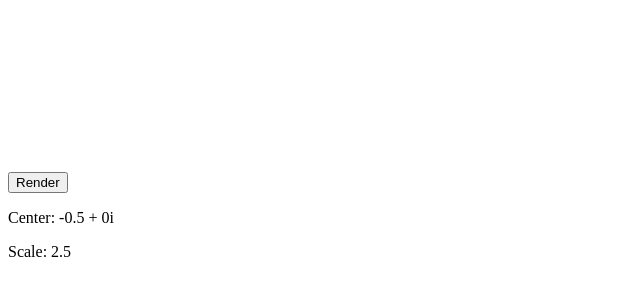
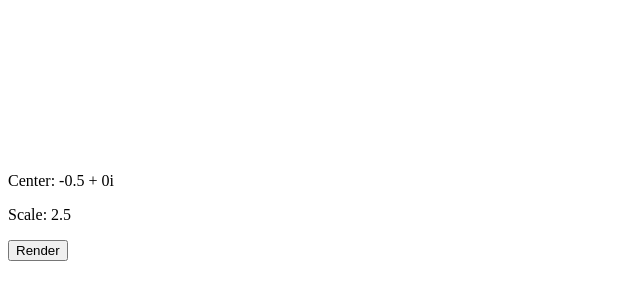
Before and after one commit to emlun/fraktal, a React app: page / in a window 1280 px wide. Shown: the part 56-356 px from the top of the page, without its empty margins (0-640 px from the left). Built offline with nearby package versions, Linux system fonts and the light colour scheme; the HTML template or start-up script is replaced by a standard one.

Commit message:
Show status last

```diff
--- a/src/components/Canvas.jsx
+++ b/src/components/Canvas.jsx
@@ -125,10 +125,10 @@ export default class Canvas extends React.Component {
         height={ H }
         ref={ this.updateCanvas.bind(this) }
       />
-      <p> { this.state.status } </p>
-      <button onClick={ this.renderPixels.bind(this) } > Render </button>
       <p> Center: { this.state.center.re } + { this.state.center.im }i </p>
       <p> Scale: { this.state.scale } </p>
+      <button onClick={ this.renderPixels.bind(this) } > Render </button>
+      <p> { this.state.status } </p>
     </div>;
   }
 
```
